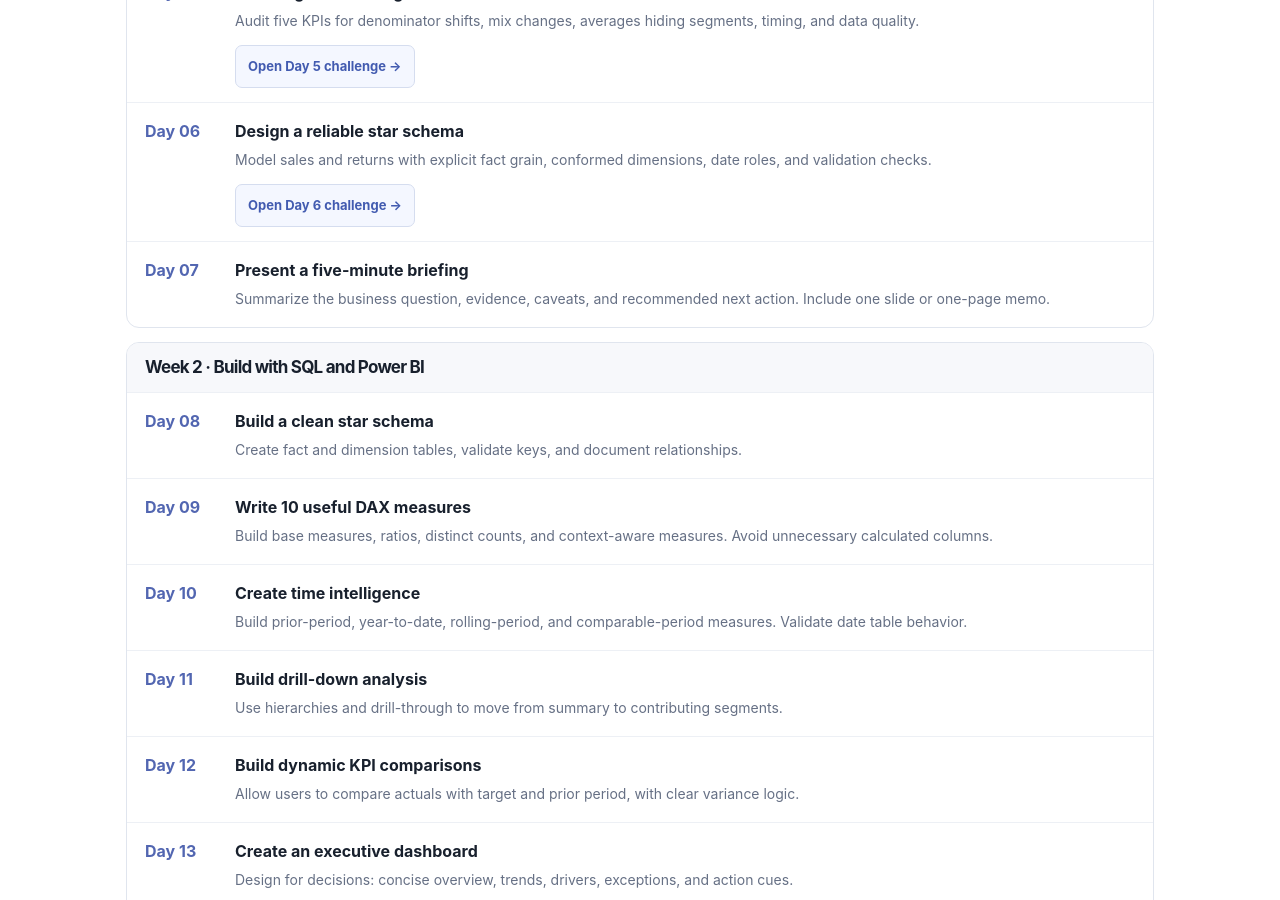
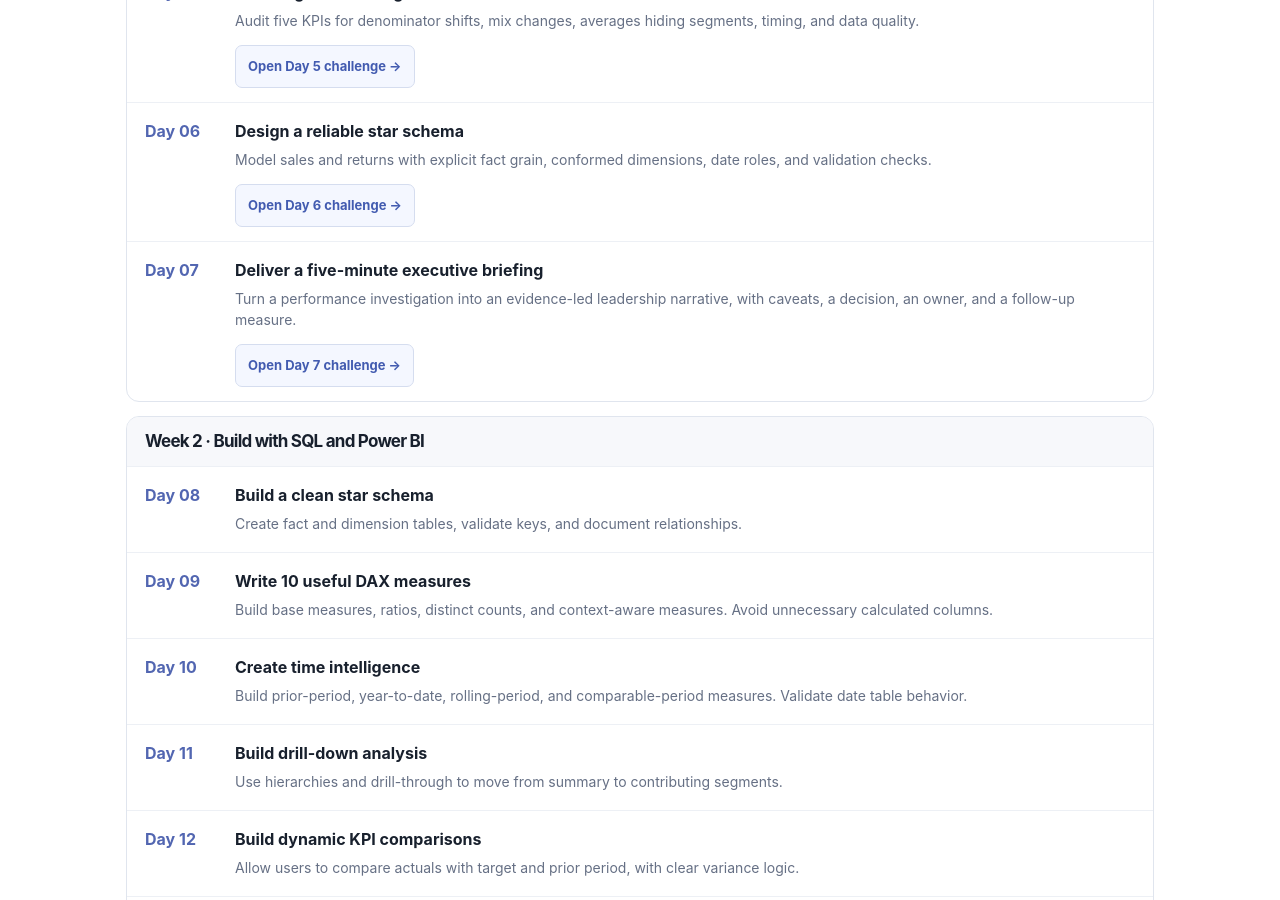
Before and after one commit to theanalystin/theanalyst.github.io, a Jekyll site: the page built from challenges/30-day-analytics-challenge.md, in a window 1280 px wide and 900 px high, scrolled down 1523 px. Built offline with Jekyll 4.4.1, drawn with Linux system fonts in a browser that asks for light colours.

Commit message:
Link Day 7 executive briefing challenge

```diff
--- a/challenges/30-day-analytics-challenge.md
+++ b/challenges/30-day-analytics-challenge.md
@@ -64,7 +64,7 @@ permalink: /challenges/30-day-analytics-challenge/
 <a class="day day-link" href="/challenges/daily/day-04/"><strong>Day 04</strong><div><b>Investigate a performance decline</b><p>Compare periods and decompose change by volume, price/value, mix, customer, product, and region. Separate facts from hypotheses.</p><span class="day-cta">Open Day 4 challenge →</span></div></a>
 <a class="day day-link" href="/challenges/daily/day-05/"><strong>Day 05</strong><div><b>Challenge misleading metrics</b><p>Audit five KPIs for denominator shifts, mix changes, averages hiding segments, timing, and data quality.</p><span class="day-cta">Open Day 5 challenge →</span></div></a>
 <a class="day day-link" href="/challenges/daily/day-06/"><strong>Day 06</strong><div><b>Design a reliable star schema</b><p>Model sales and returns with explicit fact grain, conformed dimensions, date roles, and validation checks.</p><span class="day-cta">Open Day 6 challenge →</span></div></a>
-<div class="day"><strong>Day 07</strong><div><b>Present a five-minute briefing</b><p>Summarize the business question, evidence, caveats, and recommended next action. Include one slide or one-page memo.</p></div></div>
+<a class="day day-link" href="/challenges/daily/day-07/"><strong>Day 07</strong><div><b>Deliver a five-minute executive briefing</b><p>Turn a performance investigation into an evidence-led leadership narrative, with caveats, a decision, an owner, and a follow-up measure.</p><span class="day-cta">Open Day 7 challenge →</span></div></a>
 </div>
 <div class="week"><h3>Week 2 · Build with SQL and Power BI</h3>
 <div class="day"><strong>Day 08</strong><div><b>Build a clean star schema</b><p>Create fact and dimension tables, validate keys, and document relationships.</p></div></div>
```
